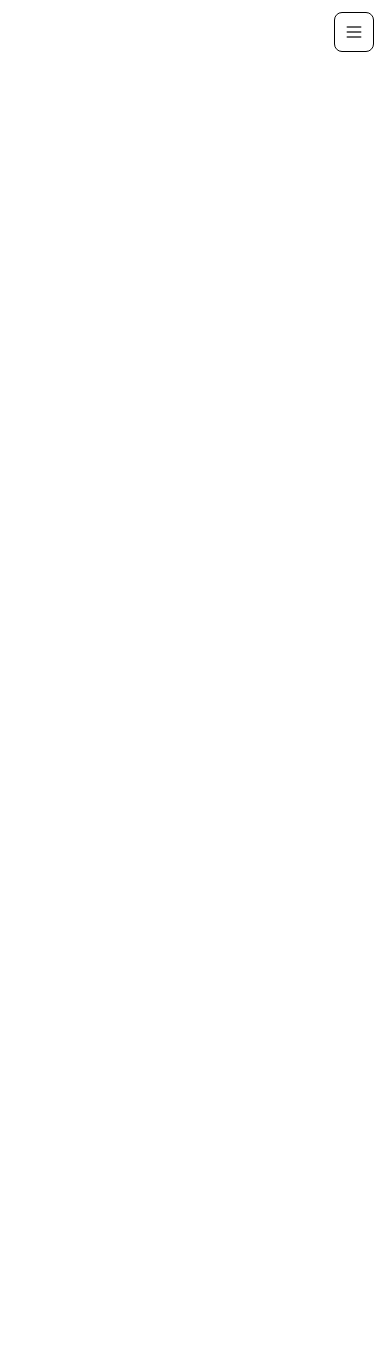
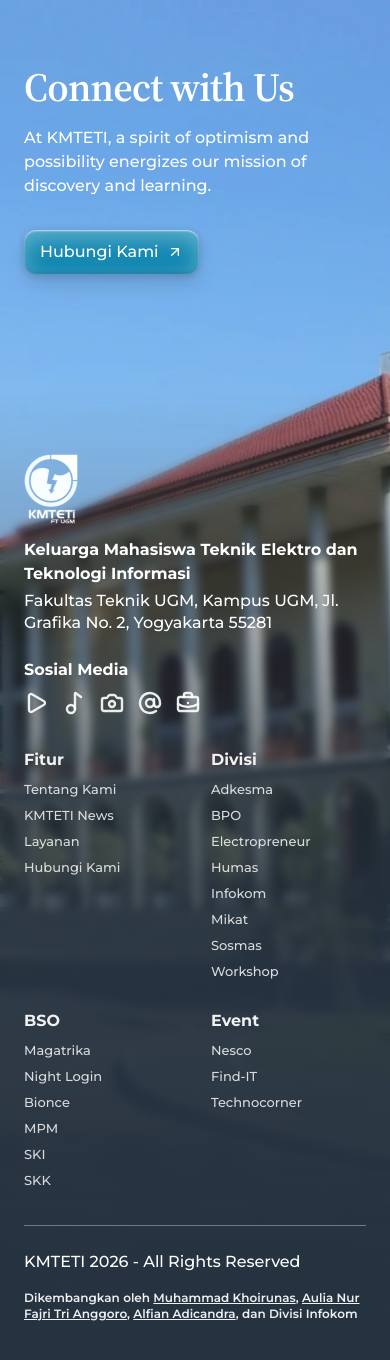
Before and after one commit to kmteti/website-bergelora, a Next.js app: page / in a window 390 px wide. Shown: the top 1360 px of the page. Before the commit the page ends 844 px from the top, so only its background shows below. Built offline with nearby package versions, Linux system fonts and the light colour scheme.

Commit message:
feat: implement responsive Figma footer

```diff
--- a/app/layout.tsx
+++ b/app/layout.tsx
@@ -1,7 +1,6 @@
 import React from 'react'
 import { montserrat, sourceSerif4 } from '@/lib/fonts'
-import Footer from '@/components/archive/Footer'
-import MariTerhubung from '@/components/archive/MariTerhubung'
+import Footer from '@/components/layout/Footer'
 import './styles.css'
 import { Navbar } from '@/components/layout/navbar/Navbar'
 
@@ -40,10 +39,9 @@
     >
       <body className="font-sans antialiased text-neutral-1000 flex flex-col min-h-screen">
         <main className="flex-1 flex flex-col">
-          <Navbar />
+          {/* <Navbar /> */}
           {children}
-          {/* <MariTerhubung />
-          <Footer /> */}
+          <Footer />
         </main>
       </body>
     </html>
--- /dev/null
+++ b/src/components/layout/Footer.tsx
@@ -0,0 +1,147 @@
+import { B2, B3, B5, H1 } from '@/components/elements/Typography'
+import { buttonVariants } from '@/components/ui/button'
+import { cn } from '@/lib/utils'
+import {
+  AtSign,
+  ArrowUpRight,
+  BriefcaseBusiness,
+  Camera,
+  Music2,
+  Play,
+} from 'lucide-react'
+import Image from 'next/image'
+import Link from 'next/link'
+
+const featureLinks = ['Tentang Kami', 'KMTETI News', 'Layanan', 'Hubungi Kami']
+const divisionLinks = ['Adkesma', 'BPO', 'Electropreneur', 'Humas', 'Infokom', 'Mikat', 'Sosmas', 'Workshop']
+const bsoLinks = ['Magatrika', 'Night Login', 'Bionce', 'MPM', 'SKI', 'SKK']
+const eventLinks = ['Nesco', 'Find-IT', 'Technocorner']
+
+const socialLinks = [
+  { label: 'YouTube', href: 'https://youtube.com', icon: Play },
+  { label: 'TikTok', href: 'https://tiktok.com', icon: Music2 },
+  { label: 'Instagram', href: 'https://instagram.com', icon: Camera },
+  { label: 'X', href: 'https://twitter.com', icon: AtSign },
+  { label: 'LinkedIn', href: 'https://linkedin.com', icon: BriefcaseBusiness },
+]
+
+function FooterColumn({ title, links }: { title: string; links: string[] }) {
+  return (
+    <div className="min-w-0">
+      <B3 className="mb-3 font-bold leading-[18px] text-[#f1f1f1]">{title}</B3>
+      <ul className="space-y-[9px]">
+        {links.map((link) => (
+          <li key={link}>
+            <Link
+              href="#"
+              className="block text-[13px] font-medium leading-[17px] text-[#f1f1f1]/88 transition-colors hover:text-white sm:text-xs sm:leading-[15px]"
+            >
+              {link}
+            </Link>
+          </li>
+        ))}
+      </ul>
+    </div>
+  )
+}
+
+export default function Footer() {
+  return (
+    <footer className="relative isolate min-h-[1120px] w-full overflow-hidden bg-neutral-900 text-white sm:min-h-[980px] lg:h-[1291px]">
+      <Image
+        src="/images/footer/footer.webp"
+        alt="Gedung Fakultas Teknik Universitas Gadjah Mada"
+        fill
+        sizes="100vw"
+        priority={false}
+        className="z-0 object-cover object-[58%_top] sm:object-center lg:top-0 lg:h-full lg:object-top"
+      />
+
+      <div className="absolute inset-0 z-10 bg-gradient-to-b from-black/0 via-black/0 to-[#263340]/96" />
+      <div className="absolute inset-x-0 top-[360px] z-20 h-[calc(100%-360px)] backdrop-blur-[4px] [mask-image:linear-gradient(to_bottom,transparent,black_18%,black)] sm:top-auto sm:bottom-0 sm:h-[58%] lg:h-[472px] lg:backdrop-blur-[2px] lg:[mask-image:linear-gradient(to_bottom,transparent,black_22%,black)]" />
+      <div className="absolute inset-x-0 top-[390px] z-30 h-[calc(100%-390px)] bg-gradient-to-b from-[#263340]/0 via-[#263340]/72 to-[#263340] sm:top-auto sm:bottom-0 sm:h-[54%] lg:h-[472px] lg:via-[#333333]/32 lg:to-[#263340]/95" />
+
+      <div className="relative z-40 mx-auto flex min-h-[1120px] w-full max-w-[1440px] flex-col px-6 py-12 sm:min-h-[980px] sm:px-10 sm:py-14 lg:h-full lg:px-20 lg:py-0">
+        <div className="max-w-[626px] pt-4 sm:pt-16 lg:absolute lg:left-20 lg:top-[148px] lg:pt-0">
+          <H1 className="text-white">Connect with Us</H1>
+          <B3 className="mt-4 max-w-[34ch] font-medium text-white sm:max-w-[58ch]">
+            At KMTETI, a spirit of optimism and possibility energizes our mission of discovery and
+            learning.
+          </B3>
+
+          <Link
+            href="/kontak"
+            className={cn(buttonVariants({ variant: 'primary', size: 'default' }), 'mt-8 w-fit')}
+          >
+            Hubungi Kami
+            <ArrowUpRight />
+          </Link>
+        </div>
+
+        <div className="mt-[180px] sm:mt-auto lg:pb-[60px]">
+          <div className="grid gap-9 sm:gap-12 lg:grid-cols-[1fr_auto] lg:items-start">
+            <div>
+              <Image
+                src="/logo/kmteti/vertical-white.svg"
+                alt="KMTETI FT UGM"
+                width={63}
+                height={85}
+                className="h-[72px] w-auto sm:h-[85px] sm:w-[63px]"
+              />
+
+              <div className="mt-3 max-w-[620px]">
+                <B3 className="font-bold leading-[24px] text-white sm:text-[18px] sm:leading-[27px]">
+                  Keluarga Mahasiswa Teknik Elektro dan Teknologi Informasi
+                </B3>
+                <B3 className="mt-1 font-medium leading-[22px] text-white sm:leading-[24px]">
+                  Fakultas Teknik UGM, Kampus UGM, Jl. Grafika No. 2, Yogyakarta 55281
+                </B3>
+              </div>
+
+              <div className="mt-6 sm:mt-[30px]">
+                <B3 className="font-bold text-white">Sosial Media</B3>
+                <div className="mt-[9px] flex flex-wrap items-center gap-[14px]">
+                  {socialLinks.map(({ label, href, icon: Icon }) => (
+                    <Link
+                      key={label}
+                      href={href}
+                      target="_blank"
+                      rel="noreferrer"
+                      aria-label={label}
+                      className="text-white/90 transition-colors hover:text-white"
+                    >
+                      <Icon className="size-6" strokeWidth={2.4} />
+                    </Link>
+                  ))}
+                </div>
+              </div>
+            </div>
+
+            <nav
+              className="grid grid-cols-2 gap-x-8 gap-y-8 text-[#f1f1f1] sm:grid-cols-4 sm:gap-x-10 lg:gap-x-16"
+              aria-label="Footer"
+            >
+              <FooterColumn title="Fitur" links={featureLinks} />
+              <FooterColumn title="Divisi" links={divisionLinks} />
+              <FooterColumn title="BSO" links={bsoLinks} />
+              <FooterColumn title="Event" links={eventLinks} />
+            </nav>
+          </div>
+
+          <div className="mt-9 border-t border-white/35 pt-6 sm:pt-7 lg:mt-8">
+            <div className="flex flex-col gap-4 md:flex-row md:items-start md:justify-between">
+              <B3 className="font-medium leading-[24px] text-white sm:text-[18px] sm:leading-[27px]">
+                KMTETI 2026 - All Rights Reserved
+              </B3>
+              <B5 className="max-w-2xl font-semibold leading-[16px] text-white/92 md:text-right">
+                Dikembangkan oleh <span className="underline">Muhammad Khoirunas</span>,{' '}
+                <span className="underline">Aulia Nur Fajri Tri Anggoro</span>,{' '}
+                <span className="underline">Alfian Adicandra</span>, dan Divisi Infokom
+              </B5>
+            </div>
+          </div>
+        </div>
+      </div>
+    </footer>
+  )
+}
```
Also changed, not shown: public/images/footer/footer.webp (added).
